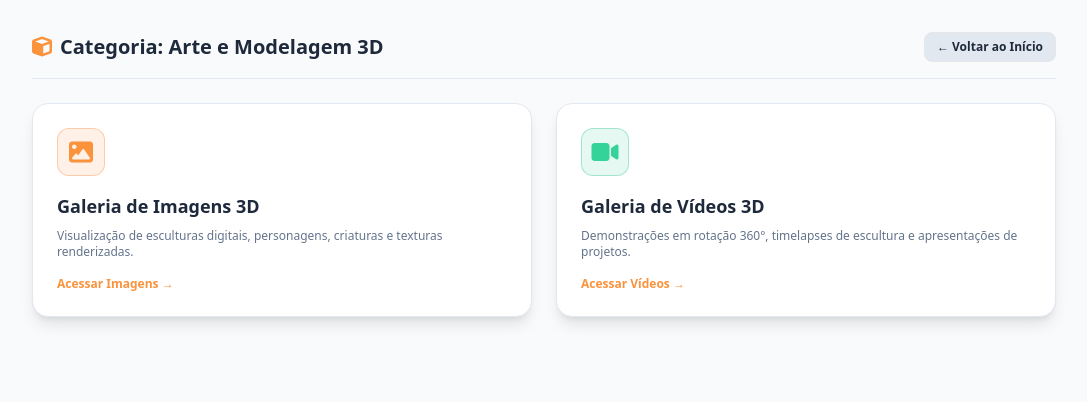
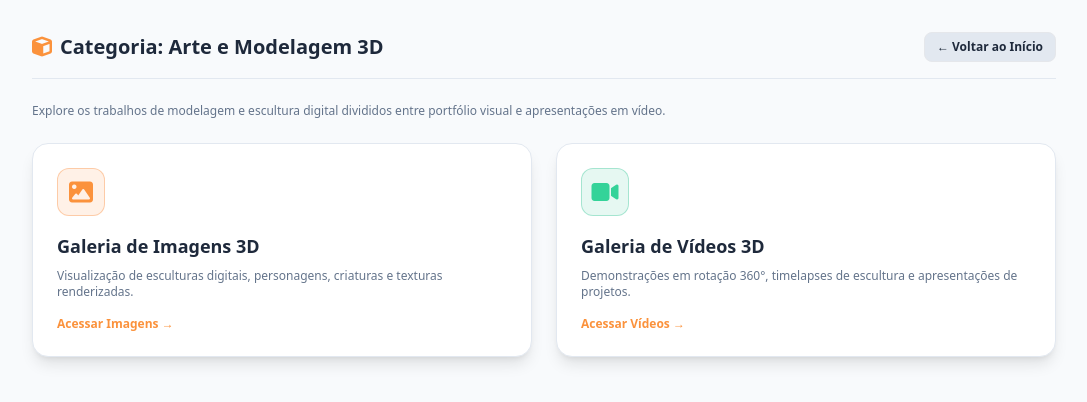
Before and after one commit to Wellingtonprofdf/WellingtonEducation, a plain HTML site: page arte3d/index.html in a window 1280 px wide. Shown: the whole page, without its empty margins (96-1183 px from the left). Drawn offline with nearby package versions, Linux system fonts and the light colour scheme.

```diff
--- a/arte3d/index.html
+++ b/arte3d/index.html
@@ -7,8 +7,6 @@
   <script src="https://cdn.tailwindcss.com"></script>
   <script>tailwind.config = { darkMode: 'class' }</script>
   <link rel="stylesheet" href="https://cdnjs.cloudflare.com/ajax/libs/font-awesome/6.4.0/css/all.min.css">
-
-  <!-- CORREÇÃO: Como arte3d está na raiz, voltamos apenas 1 nível (../) -->
   <link rel="stylesheet" href="../style.css">
 </head>
 <body class="bg-slate-50 dark:bg-slate-950 text-slate-800 dark:text-emerald-50 font-sans min-h-screen p-8">
@@ -19,14 +17,18 @@
       <h1 class="text-xl font-bold text-slate-800 dark:text-white flex items-center gap-2">
         <i class="fa-solid fa-cube text-orange-400"></i> Categoria: Arte e Modelagem 3D
       </h1>
-      <!-- CORREÇÃO: O botão voltar aponta para a raiz (../index.html) -->
       <a href="../index.html" class="px-3 py-1.5 bg-slate-200 dark:bg-emerald-900 text-xs font-bold rounded-lg hover:border-orange-500 border transition">← Voltar ao Início</a>
     </div>
 
-    <!-- SUB-SEÇÃO: GALERIA 3D -->
+    <!-- DESCRIÇÃO DA CATEGORIA -->
+    <p class="text-xs text-slate-500 dark:text-emerald-300/70">
+      Explore os trabalhos de modelagem e escultura digital divididos entre portfólio visual e apresentações em vídeo.
+    </p>
+
+    <!-- SEÇÃO DE GALERIAS (DOIS CARDS: IMAGENS E VÍDEOS) -->
     <div class="grid grid-cols-1 md:grid-cols-2 gap-6">
 
-      <!-- Galeria de Imagens -->
+      <!-- Card 1: Link para Imagens -->
       <a href="galeria/imagens/index.html" class="bg-white dark:bg-emerald-950 border border-slate-200 dark:border-emerald-800/60 rounded-2xl p-6 hover:border-orange-500 transition shadow-lg block group">
         <div class="w-12 h-12 rounded-xl bg-orange-500/10 border border-orange-500/30 flex items-center justify-center text-orange-400 text-2xl mb-4 group-hover:scale-110 transition">
           <i class="fa-solid fa-image"></i>
@@ -36,7 +38,7 @@
         <span class="text-xs font-bold text-orange-400 flex items-center gap-1">Acessar Imagens →</span>
       </a>
 
-      <!-- Galeria de Vídeos -->
+      <!-- Card 2: Link para Vídeos -->
       <a href="galeria/videos/index.html" class="bg-white dark:bg-emerald-950 border border-slate-200 dark:border-emerald-800/60 rounded-2xl p-6 hover:border-orange-500 transition shadow-lg block group">
         <div class="w-12 h-12 rounded-xl bg-emerald-500/10 border border-emerald-500/30 flex items-center justify-center text-emerald-400 text-2xl mb-4 group-hover:scale-110 transition">
           <i class="fa-solid fa-video"></i>
@@ -47,9 +49,8 @@
       </a>
 
     </div>
+
   </div>
-
-  <!-- CORREÇÃO: Script apontando para a raiz -->
   <script src="../script.js"></script>
 </body>
 </html>
```
